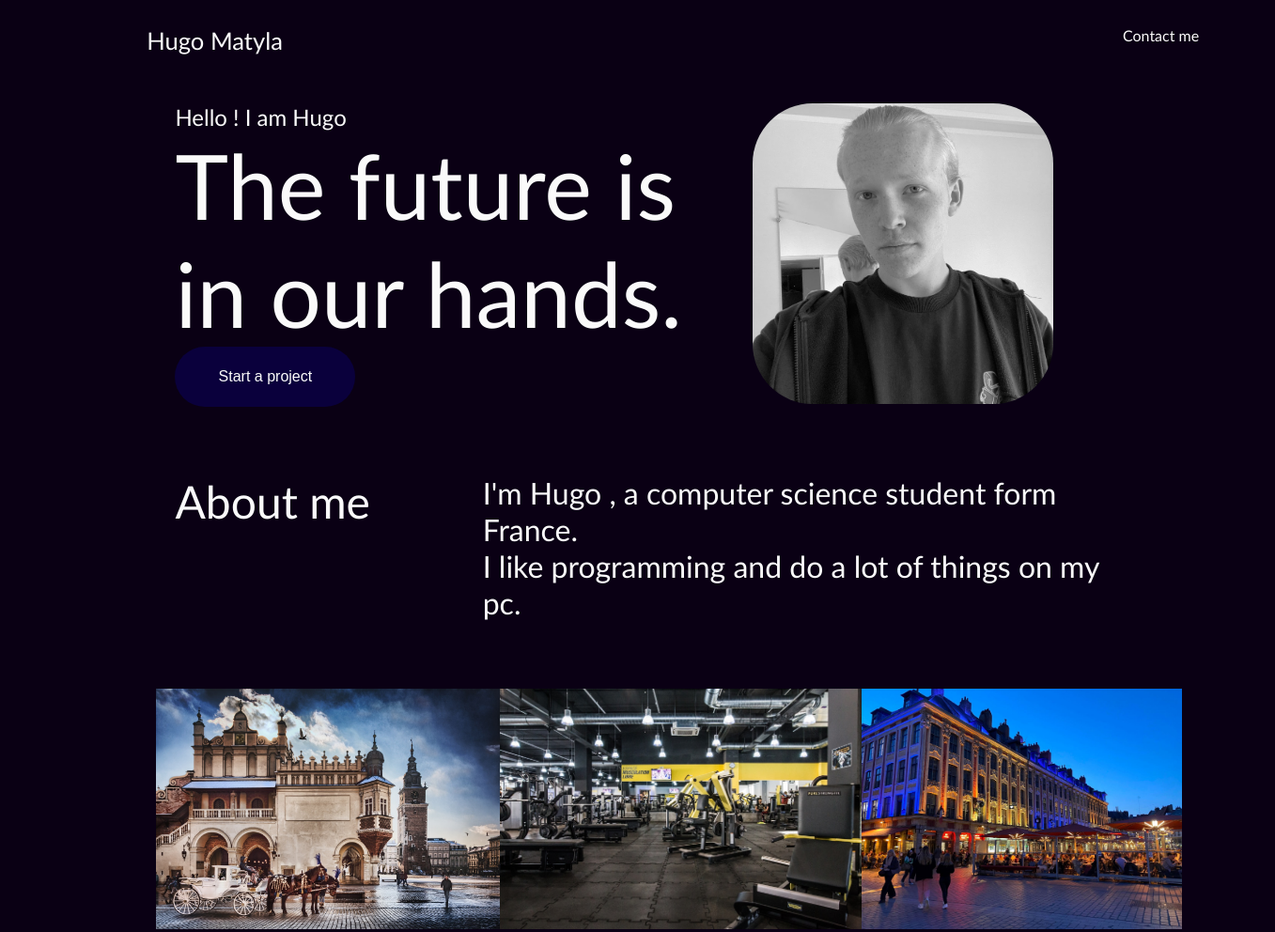
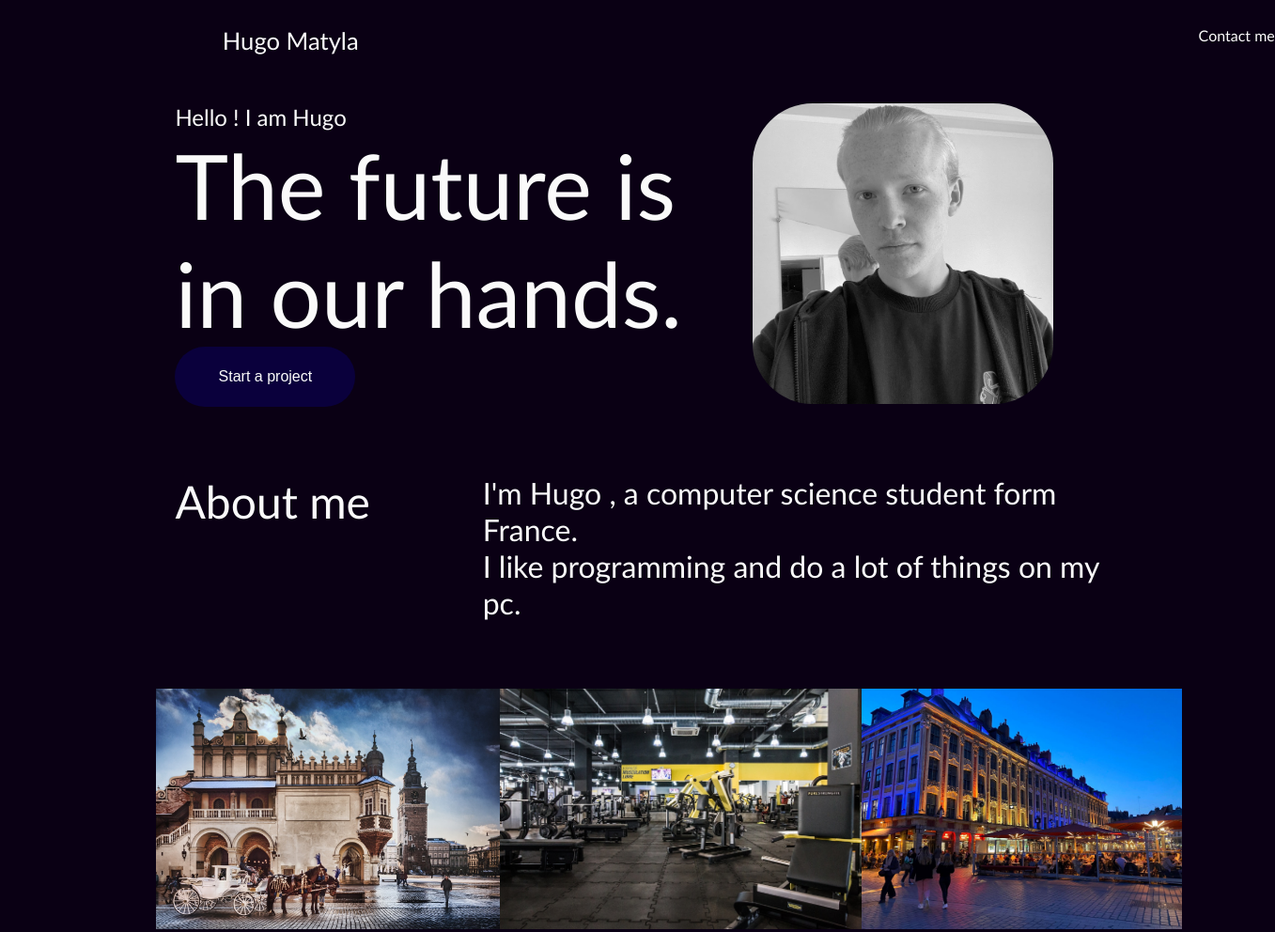
Before and after one commit to Fenerz07/CV, a plain HTML site: page index.html in a window 1280 px wide. Shown: the top 992 px of the page at 94% size, 1357 px wide, since content can reach past the window. Drawn offline with Linux system fonts and the light colour scheme.

Commit message:
Update style.css

```diff
--- a/style.css
+++ b/style.css
@@ -16,7 +16,7 @@ header{
     width: 70rem;
     padding-top: 2%;
     padding-bottom: 2%;
-    padding-left: 2%;
+    padding-left: 10%;
 }
 
 header p1{
```
